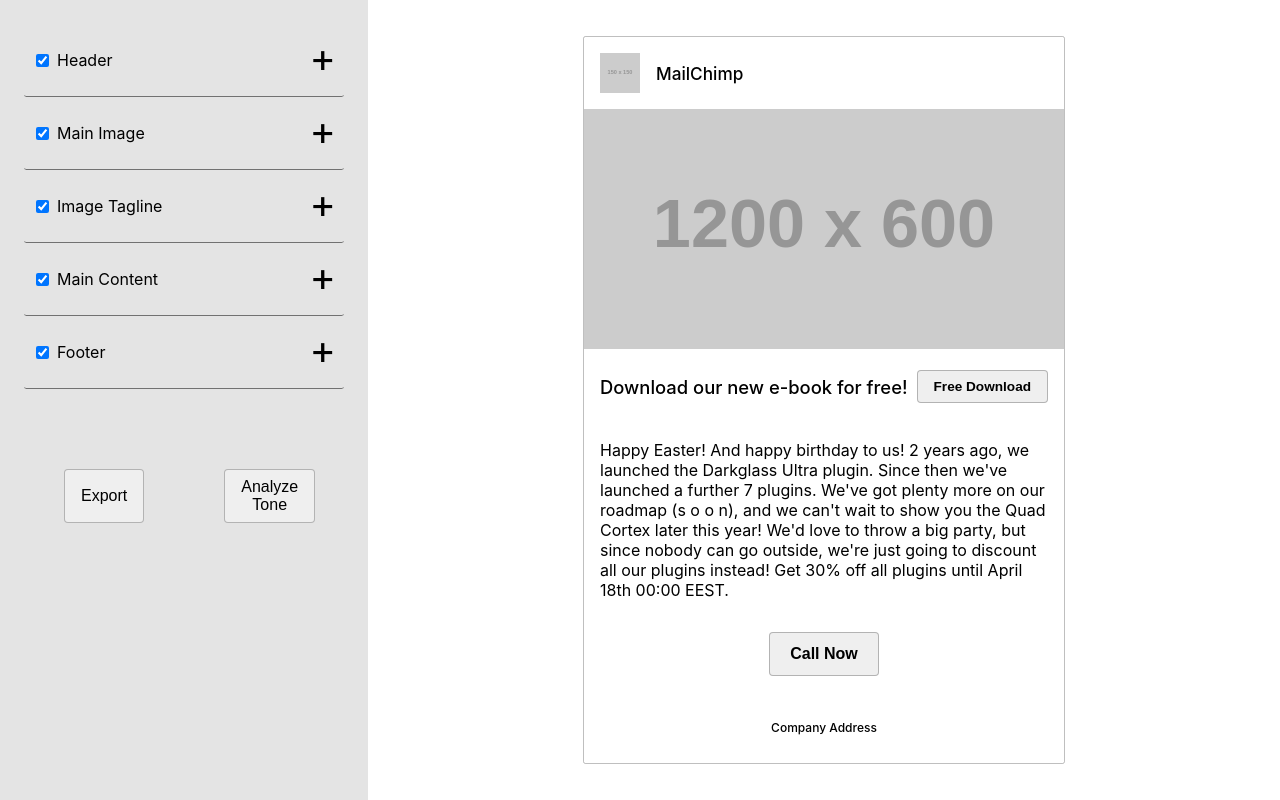
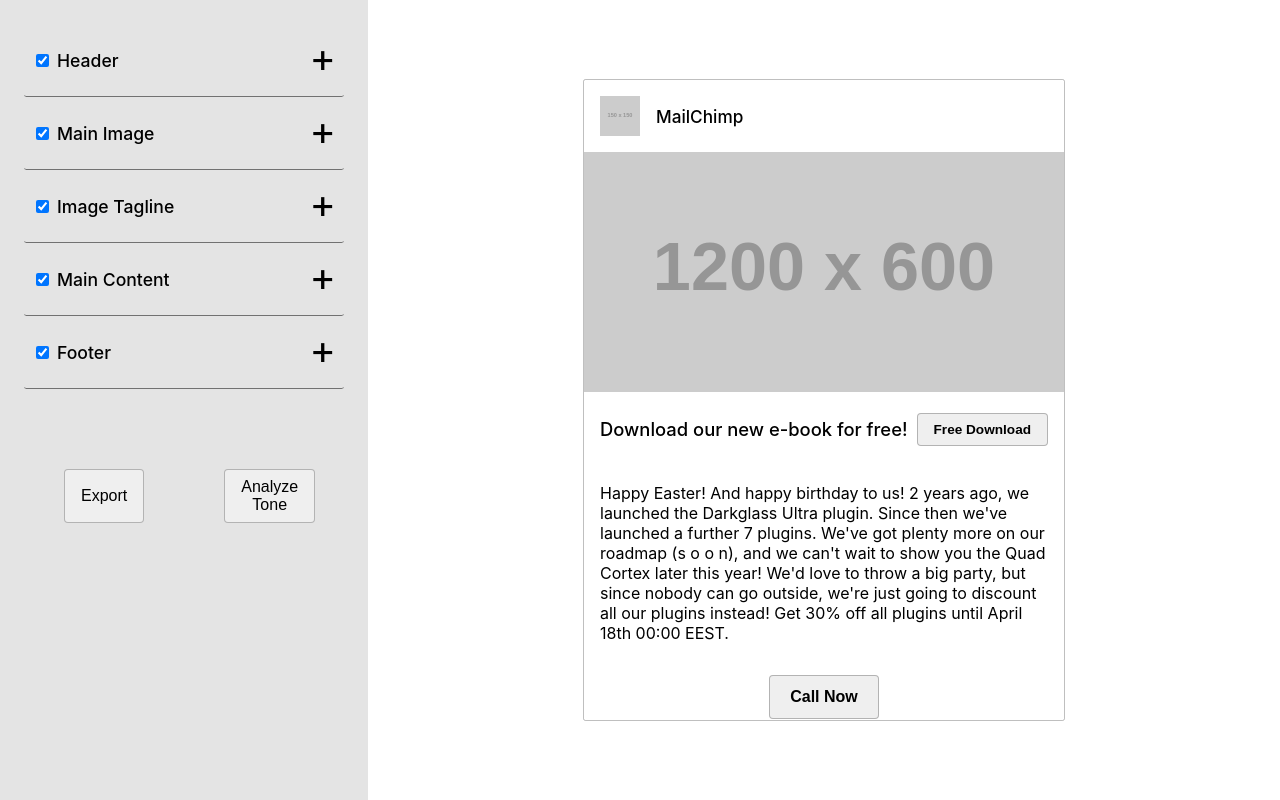
Before and after one commit to ryanbahan/easy-email-2020, a React (Create React App) app: page / in a window 1280 px wide. Built offline with nearby package versions, Linux system fonts and the light colour scheme.

Commit message:
Add styling updates

```diff
--- a/src/App/App.js
+++ b/src/App/App.js
@@ -4,7 +4,7 @@ import { Builder } from '../FormComponents/Builder/Builder';
 import { PreviewContainer } from '../EmailComponents/PreviewContainer/PreviewContainer';
 import { DefaultTemplate } from '../Templates/DefaultTemplate';
 import { Route } from 'react-router-dom';
-import Analyzer from '../FormComponents/Analyzer/Analyzer';
+import Analyzer from '../Analyzer/Analyzer';
 
 function App() {
   return (
--- a/src/EmailComponents/Preview/Preview.css
+++ b/src/EmailComponents/Preview/Preview.css
@@ -5,4 +5,5 @@
   max-height: 50rem;
   overflow: scroll;
   min-height: 5rem;
+  max-height: 80vh;
 }
--- a/src/FormComponents/Dropdown/Dropdown.js
+++ b/src/FormComponents/Dropdown/Dropdown.js
@@ -24,7 +24,7 @@ export default class Dropdown extends React.Component {
       ( <div className="form-item" key={item.title}>
           <div className="form-title-wrapper">
             {item.title && <input type="checkbox" defaultChecked/>}
-            <p className="form-item-title">{item.title}</p>
+            <p style={{fontSize: "0.85rem", marginLeft: "0.25rem"}}>{item.title}</p>
           </div>
           {this.getFormComponent(item)}
         </div>
--- a/src/FormComponents/DropdownContainer/DropdownContainer.js
+++ b/src/FormComponents/DropdownContainer/DropdownContainer.js
@@ -26,7 +26,7 @@ class DropdownContainer extends React.Component {
         <div className="dropdown-container">
           <div className="title-wrapper">
             <input type="checkbox" className="visibility-toggle" onClick={() => this.toggleChecked()} defaultChecked={this.props.active} />
-            {this.props.title}
+            <h4 style={{fontWeight: "500", fontSize: "1.1rem", padding: "0", margin: "0"}}>{this.props.title}</h4>
           </div>
           <p className="dropdown-toggle" onClick={() => this.toggleDropdown()}>+</p>
         </div>
```
Also changed, not shown: src/Analyzer/Analyzer.js (renamed from src/FormComponents/Analyzer/Analyzer.js, +4 -4 lines), src/Analyzer/Analyzer.css (renamed from src/FormComponents/Analyzer/Analyzer.css), 1 other file (tests, documents, lock files or other folders).
